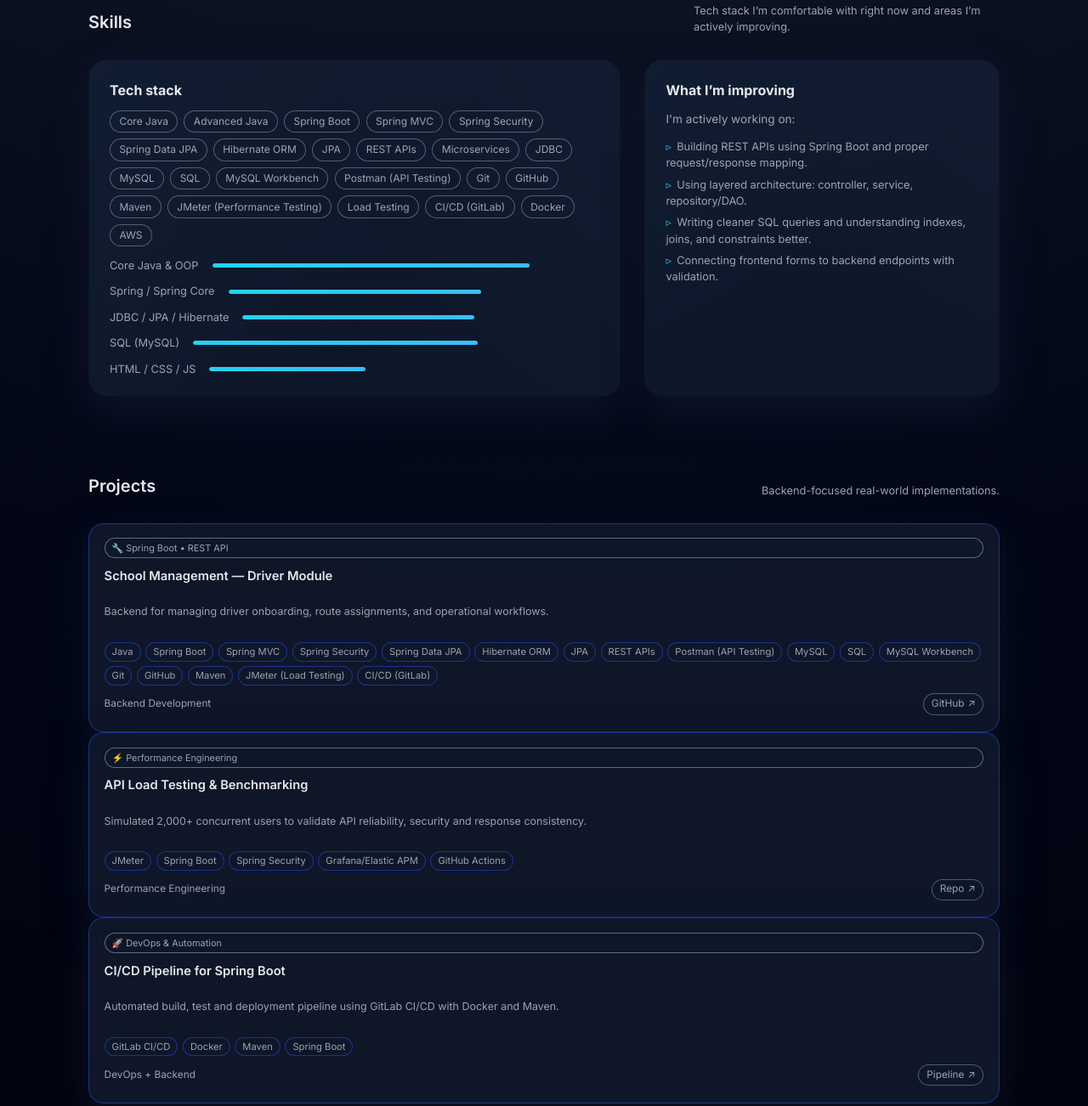
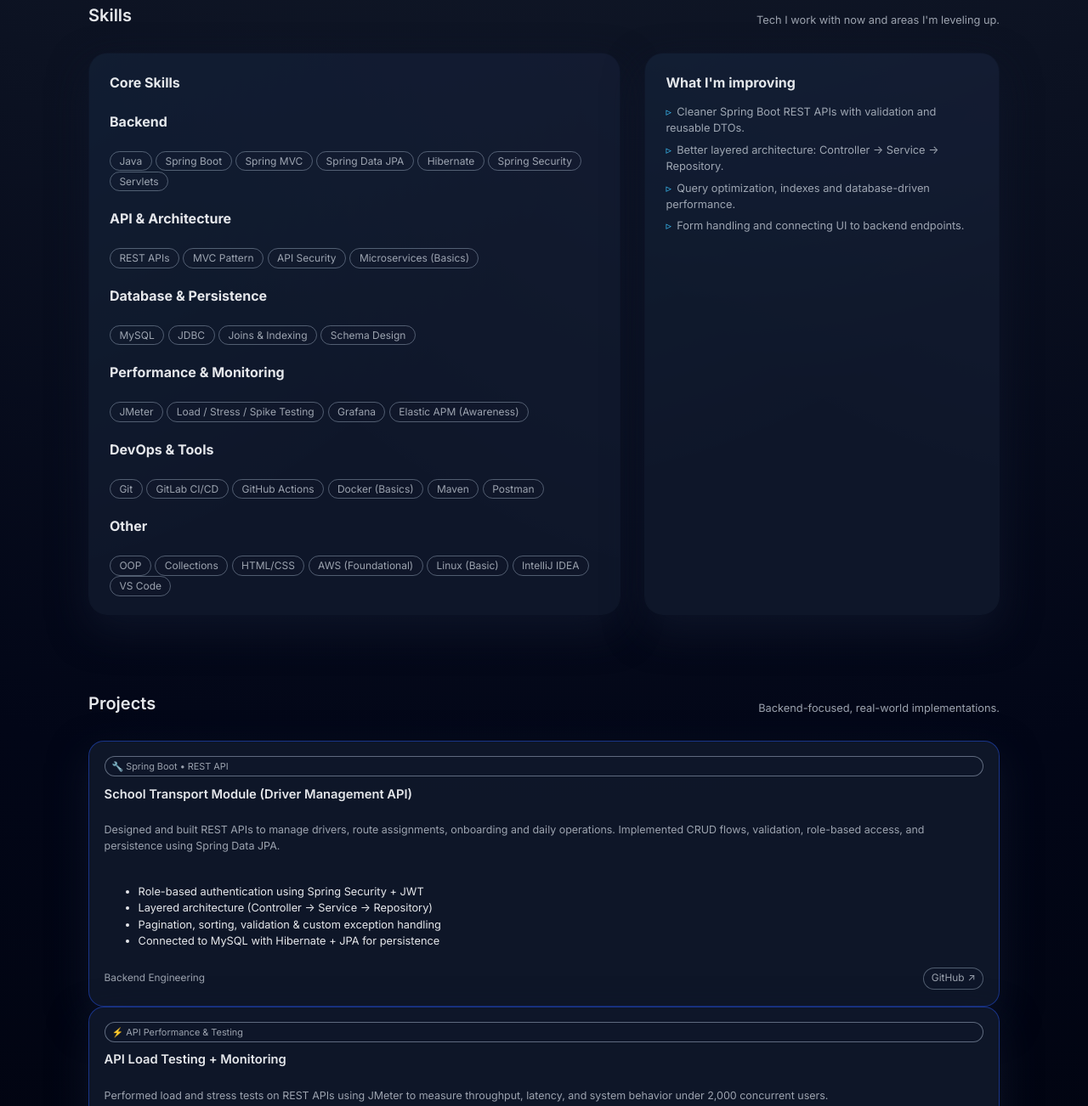
Before and after one commit to kirans93/kirans93.github.io, a plain HTML site: page index.html in a window 1280 px wide. Shown: the part 1265-2567 px from the top of the page at 85% size. Drawn offline with Linux system fonts and the light colour scheme.

Commit message:
modifications done in skills , projects and experience section

```diff
--- a/index.html
+++ b/index.html
@@ -1244,96 +1244,109 @@
     <div class="section-header">
       <div class="section-title">Skills</div>
       <div class="section-sub">
-              Tech stack I’m comfortable with right now and areas I’m actively improving.
+        Tech I work with now and areas I'm leveling up.
       </div>
     </div>
 
     <div class="skills-grid">
+
+      <!-- Core Skills -->
       <div class="card">
-              <h3>Tech stack</h3>
-              <div class="pill-group">
-  <span class="pill">Core Java</span>
-  <span class="pill">Advanced Java</span>
+        <h3>Core Skills</h3>
+
+        <div class="skill-group">
+          <h4>Backend</h4>
+          <div class="pill-row">
+            <span class="pill">Java</span>
             <span class="pill">Spring Boot</span>
             <span class="pill">Spring MVC</span>
+            <span class="pill">Spring Data JPA</span>
+            <span class="pill">Hibernate</span>
             <span class="pill">Spring Security</span>
-  <span class="pill">Spring Data JPA</span>
-  <span class="pill">Hibernate ORM</span>
-  <span class="pill">JPA</span>
+            <span class="pill">Servlets</span>
+          </div>
+        </div>
+
+        <div class="skill-group">
+          <h4>API & Architecture</h4>
+          <div class="pill-row">
             <span class="pill">REST APIs</span>
-  <span class="pill">Microservices</span>
+            <span class="pill">MVC Pattern</span>
+            <span class="pill">API Security</span>
+            <span class="pill">Microservices (Basics)</span>
+          </div>
+        </div>
+
+        <div class="skill-group">
+          <h4>Database & Persistence</h4>
+          <div class="pill-row">
+            <span class="pill">MySQL</span>
             <span class="pill">JDBC</span>
-  <span class="pill">MySQL</span>
-  <span class="pill">SQL</span>
-  <span class="pill">MySQL Workbench</span>
-  <span class="pill">Postman (API Testing)</span>
+            <span class="pill">Joins & Indexing</span>
+            <span class="pill">Schema Design</span>
+          </div>
+        </div>
+
+        <div class="skill-group">
+          <h4>Performance & Monitoring</h4>
+          <div class="pill-row">
+            <span class="pill">JMeter</span>
+            <span class="pill">Load / Stress / Spike Testing</span>
+            <span class="pill">Grafana</span>
+            <span class="pill">Elastic APM (Awareness)</span>
+          </div>
+        </div>
+
+        <div class="skill-group">
+          <h4>DevOps & Tools</h4>
+          <div class="pill-row">
             <span class="pill">Git</span>
-  <span class="pill">GitHub</span>
+            <span class="pill">GitLab CI/CD</span>
+            <span class="pill">GitHub Actions</span>
+            <span class="pill">Docker (Basics)</span>
             <span class="pill">Maven</span>
-  <span class="pill">JMeter (Performance Testing)</span>
-  <span class="pill">Load Testing</span>
-  <span class="pill">CI/CD (GitLab)</span>
-  <span class="pill">Docker</span>
-  <span class="pill">AWS</span>
-</div>
-
-
-              <div class="skill-rows">
-                <div class="skill-row">
-                  <span>Core Java & OOP</span>
-                  <div class="skill-bar">
-                    <div class="skill-bar-fill" style="--level: 82%;"></div>
-                  </div>
-                </div>
-                <div class="skill-row">
-                  <span>Spring / Spring Core</span>
-                  <div class="skill-bar">
-                    <div class="skill-bar-fill" style="--level: 68%;"></div>
-                  </div>
-                </div>
-                <div class="skill-row">
-                  <span>JDBC / JPA / Hibernate</span>
-                  <div class="skill-bar">
-                    <div class="skill-bar-fill" style="--level: 65%;"></div>
-                  </div>
-                </div>
-                <div class="skill-row">
-                  <span>SQL (MySQL)</span>
-                  <div class="skill-bar">
-                    <div class="skill-bar-fill" style="--level: 70%;"></div>
-                  </div>
-                </div>
-                <div class="skill-row">
-                  <span>HTML / CSS / JS</span>
-                  <div class="skill-bar">
-                    <div class="skill-bar-fill" style="--level: 40%;"></div>
-                  </div>
-                </div>
-              </div>
-            </div>
-
+            <span class="pill">Postman</span>
+          </div>
+        </div>
+
+        <div class="skill-group">
+          <h4>Other</h4>
+          <div class="pill-row">
+            <span class="pill">OOP</span>
+            <span class="pill">Collections</span>
+            <span class="pill">HTML/CSS</span>
+            <span class="pill">AWS (Foundational)</span>
+            <span class="pill">Linux (Basic)</span>
+            <span class="pill">IntelliJ IDEA</span>
+            <span class="pill">VS Code</span>
+          </div>
+        </div>
+
+      </div>
+
+      <!-- What I'm improving -->
       <div class="card">
-              <h3>What I’m improving</h3>
-              <p>
-                I'm actively working on:
-              </p>
+        <h3>What I'm improving</h3>
         <ul class="about-list">
-                <li>Building REST APIs using Spring Boot and proper request/response mapping.</li>
-                <li>Using layered architecture: controller, service, repository/DAO.</li>
-                <li>Writing cleaner SQL queries and understanding indexes, joins, and constraints better.</li>
-                <li>Connecting frontend forms to backend endpoints with validation.</li>
+          <li>Cleaner Spring Boot REST APIs with validation and reusable DTOs.</li>
+          <li>Better layered architecture: Controller → Service → Repository.</li>
+          <li>Query optimization, indexes and database-driven performance.</li>
+          <li>Form handling and connecting UI to backend endpoints.</li>
         </ul>
       </div>
+
     </div>
   </div>
 </section>
+
+
 
  <!-- Projects -->
 <section id="projects">
   <div class="container">
     <div class="section-header">
       <div class="section-title">Projects</div>
-      <div class="section-sub">Backend-focused real-world implementations.</div>
+      <div class="section-sub">Backend-focused, real-world implementations.</div>
     </div>
 
     <div class="projects-grid">
@@ -1341,32 +1354,21 @@
       <!-- Project #1 -->
       <article class="project-card">
         <span class="project-chip">🔧 Spring Boot • REST API</span>
-        <div class="project-title">School Management — Driver Module</div>
+        <div class="project-title">School Transport Module (Driver Management API)</div>
         <p class="project-desc">
-          Backend for managing driver onboarding, route assignments, and operational workflows.
+          Designed and built REST APIs to manage drivers, route assignments, onboarding and daily operations.
+          Implemented CRUD flows, validation, role-based access, and persistence using Spring Data JPA.
         </p>
-       <div class="project-tags">
-  <span class="project-tag">Java</span>
-  <span class="project-tag">Spring Boot</span>
-  <span class="project-tag">Spring MVC</span>
-  <span class="project-tag">Spring Security</span>
-  <span class="project-tag">Spring Data JPA</span>
-  <span class="project-tag">Hibernate ORM</span>
-  <span class="project-tag">JPA</span>
-  <span class="project-tag">REST APIs</span>
-  <span class="project-tag">Postman (API Testing)</span>
-  <span class="project-tag">MySQL</span>
-  <span class="project-tag">SQL</span>
-  <span class="project-tag">MySQL Workbench</span>
-  <span class="project-tag">Git</span>
-  <span class="project-tag">GitHub</span>
-  <span class="project-tag">Maven</span>
-  <span class="project-tag">JMeter (Load Testing)</span>
-  <span class="project-tag">CI/CD (GitLab)</span>
-</div>
+
+        <ul class="project-highlights">
+          <li>Role-based authentication using Spring Security + JWT</li>
+          <li>Layered architecture (Controller → Service → Repository)</li>
+          <li>Pagination, sorting, validation & custom exception handling</li>
+          <li>Connected to MySQL with Hibernate + JPA for persistence</li>
+        </ul>
 
         <div class="project-footer">
-          <span>Backend Development</span>
+          <span>Backend Engineering</span>
           <div class="project-links">
             <a href="https://github.com/kirans93/Driver-Dashboard.git"><span>GitHub</span> ↗</a>
           </div>
@@ -1375,18 +1377,19 @@
 
       <!-- Project #2 -->
       <article class="project-card">
-        <span class="project-chip">⚡ Performance Engineering</span>
-        <div class="project-title">API Load Testing & Benchmarking</div>
+        <span class="project-chip">⚡ API Performance & Testing</span>
+        <div class="project-title">API Load Testing + Monitoring</div>
         <p class="project-desc">
-          Simulated 2,000+ concurrent users to validate API reliability, security and response consistency.
+          Performed load and stress tests on REST APIs using JMeter to measure throughput, latency,
+          and system behavior under 2,000 concurrent users.
         </p>
-        <div class="project-tags">
-          <span class="project-tag">JMeter</span>
-          <span class="project-tag">Spring Boot</span>
-          <span class="project-tag">Spring Security</span>
-          <span class="project-tag">Grafana/Elastic APM</span>
-          <span class="project-tag">GitHub Actions</span>
-        </div>
+
+        <ul class="project-highlights">
+          <li>Designed and executed load scenarios (ramp-up, spike and soak testing)</li>
+          <li>Analyzed response time, error rate and bottlenecks</li>
+          <li>Used Postman + JMeter + Grafana dashboards for monitoring</li>
+        </ul>
+
         <div class="project-footer">
           <span>Performance Engineering</span>
           <div class="project-links">
@@ -1397,17 +1400,19 @@
 
       <!-- Project #3 -->
       <article class="project-card">
-        <span class="project-chip">🚀 DevOps & Automation</span>
-        <div class="project-title">CI/CD Pipeline for Spring Boot</div>
+        <span class="project-chip">🚀 DevOps Automation</span>
+        <div class="project-title">CI/CD Pipeline for Spring Boot App</div>
         <p class="project-desc">
-          Automated build, test and deployment pipeline using GitLab CI/CD with Docker and Maven.
+          Automated build, test, and deployment pipeline using GitLab CI/CD with Docker and Maven to ensure
+          faster deployments and consistent releases.
         </p>
-        <div class="project-tags">
-          <span class="project-tag">GitLab CI/CD</span>
-          <span class="project-tag">Docker</span>
-          <span class="project-tag">Maven</span>
-          <span class="project-tag">Spring Boot</span>
-        </div>
+
+        <ul class="project-highlights">
+          <li>Automated build → test → deploy flow using GitLab</li>
+          <li>Containerized the backend using Docker</li>
+          <li>Version control and branch workflow via Git</li>
+        </ul>
+
         <div class="project-footer">
           <span>DevOps + Backend</span>
           <div class="project-links">
@@ -1419,6 +1424,7 @@
     </div>
   </div>
 </section>
+
 
 
 
@@ -1428,42 +1434,50 @@
     <div class="section-header">
       <div class="section-title">Experience & Learning</div>
       <div class="section-sub">
-              Practical exposure, internships, and structured learning that shaped my backend skills.
+        Hands-on development, testing, and ongoing learning that shaped my backend engineering approach.
       </div>
     </div>
 
     <div class="card">
       <h3>Experience</h3>
       <div class="timeline">
+
+        <!-- Internship -->
         <div class="timeline-item">
           <div class="timeline-dot"></div>
-                <div class="timeline-role">Backend Developer Intern (Java + Spring)</div>
+          <div class="timeline-role">Backend Developer Intern (Java + Spring Boot)</div>
           <div class="timeline-meta">
-                  <span>Company: Nimblix technologies, Bengaluru</span> · <span>Type: Internship</span>
+            <span>Nimblix Technologies, Bengaluru</span> · <span>Internship</span>
           </div>
           <ul class="timeline-points">
-                  <li>Worked with Java and Spring to build and debug backend features.</li>
-                  <li>Collaborated with developers to understand project structure and coding standards.</li>
-                  <li>Gained exposure to real-time workflows and client project requirements.</li>
+            <li>Developed and debugged Spring Boot backend features, following layered architecture (Controller → Service → Repository).</li>
+            <li>Implemented CRUD REST APIs with validation, pagination, and request-response mapping.</li>
+            <li>Performed API testing using Postman and wrote automated scripts for repeated flows.</li>
+            <li>Used JMeter to run load tests and analyze response time, throughput, and bottlenecks for backend endpoints.</li>
+            <li>Followed PR reviews, version control workflow (Git), and coding guidelines while collaborating with senior developers.</li>
           </ul>
         </div>
 
+        <!-- Learning -->
         <div class="timeline-item">
           <div class="timeline-dot"></div>
-                <div class="timeline-role">Self-driven Backend Learning</div>
+          <div class="timeline-role">Self-Driven Backend Development & Projects</div>
           <div class="timeline-meta">
-                  Java • Spring • JDBC • SQL • J2EE
+            Java • Spring Boot • JDBC • SQL • JPA/Hibernate • JMeter
           </div>
           <ul class="timeline-points">
-                  <li>Completed structured learning on Core Java, Collections, JDBC, Servlets/JSP.</li>
-                  <li>Built practice projects focused on database operations and web flows.</li>
-                  <li>Studied Spring Core concepts: IoC, DI, bean lifecycle, and configuration styles.</li>
+            <li>Completed structured learning in Core Java, JDBC, Servlets/JSP, Spring Core, and Spring MVC.</li>
+            <li>Built REST-based applications integrating MySQL using Spring Data JPA and Hibernate.</li>
+            <li>Implemented JWT-based authentication, exception handling, and reusable service patterns.</li>
+            <li>Designed and executed performance tests using JMeter to evaluate scalability and API behavior under load.</li>
           </ul>
         </div>
+
       </div>
     </div>
   </div>
 </section>
+
 
       <!-- Contact -->
       <section id="contact">
```
Lines whose indentation alone changed are shown as unchanged.
